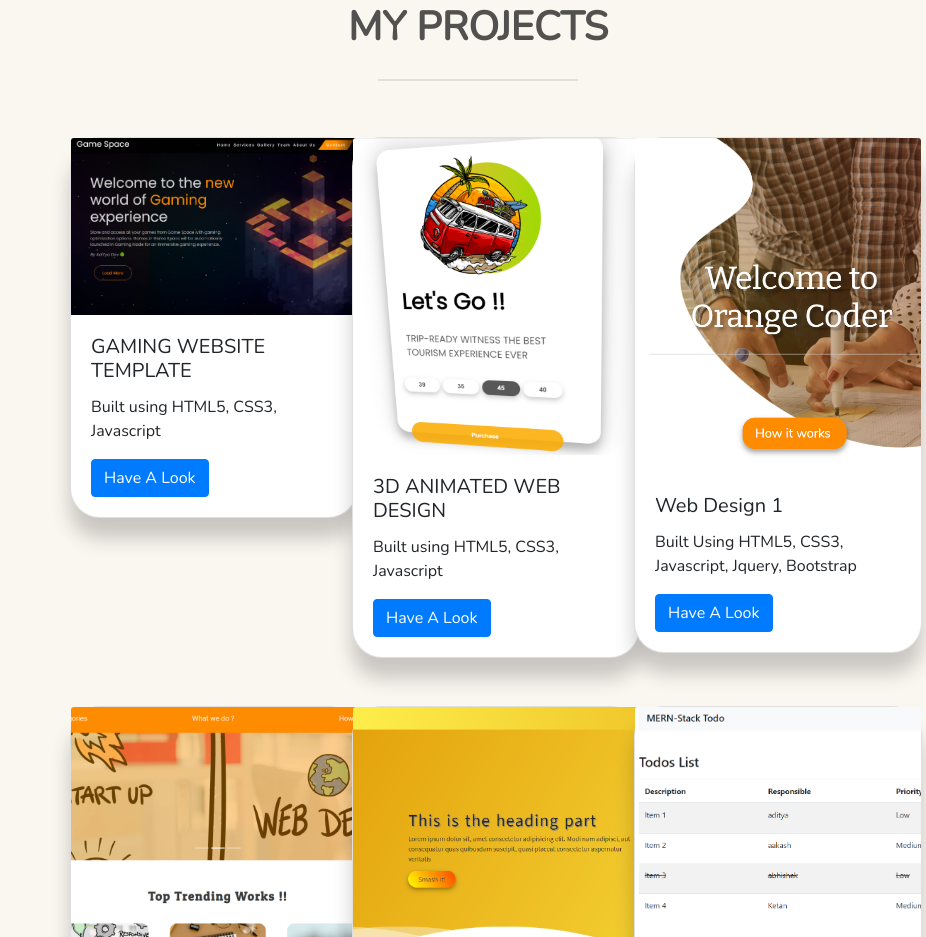
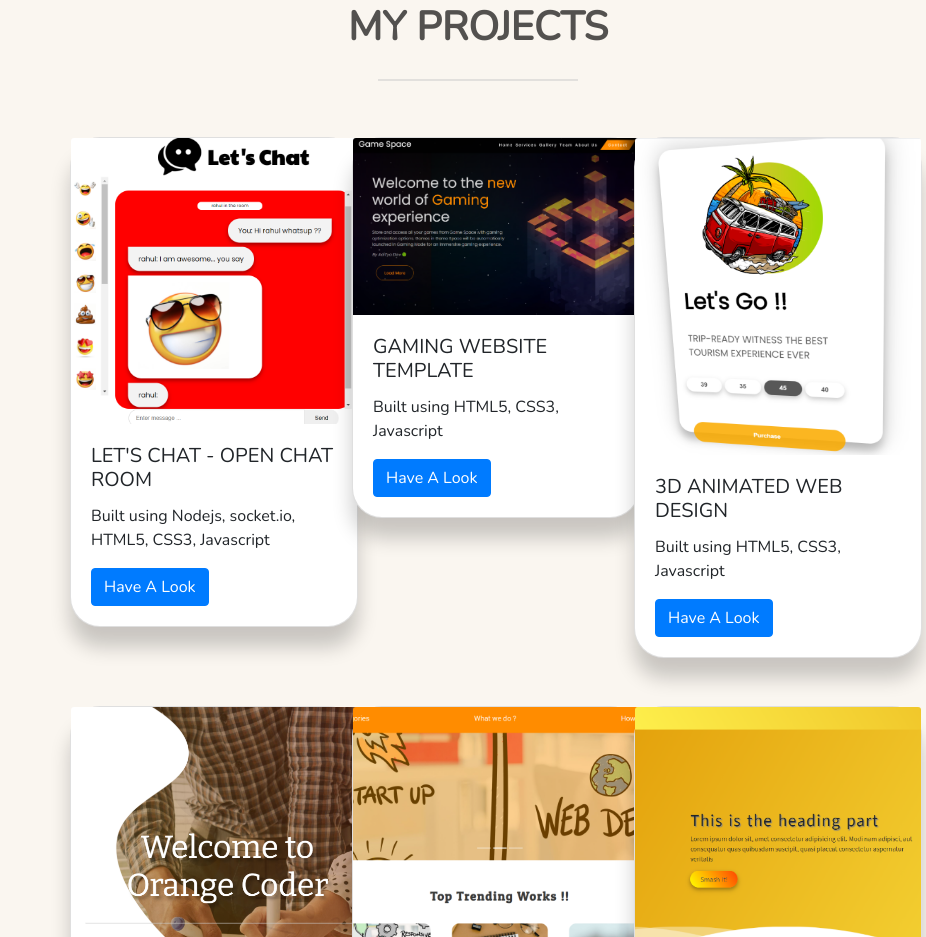
Before and after one commit to adityadev31/My_Web_Portfolio, a plain HTML site: page index.html in a window 1280 px wide. Shown: the part 2848-3785 px from the top of the page, without its empty margins (354-1280 px from the left). Drawn offline with nearby package versions, Linux system fonts and the light colour scheme.

Commit message:
added lets chat - open chat room

```diff
--- a/index.html
+++ b/index.html
@@ -195,6 +195,17 @@
         <div class="row">
 
 
+            <div class="col-lg-4 col-12 mt-5">
+                <div class="card mx-auto" style="width: 18rem; border-radius: 30px; box-shadow: 0 20px 20px rgba(0,0,0,0.2);">
+                    <img src="images/img7.png" class="card-img-top img-fluid" alt="...">
+                    <div class="card-body">
+                      <h5 class="card-title">LET'S CHAT - OPEN CHAT ROOM</h5>
+                      <p class="card-text">Built using Nodejs, socket.io, HTML5, CSS3, Javascript</p>
+                      <a href="https://adichatapp.herokuapp.com/" class="btn btn-primary" target="_blank">Have A Look</a>
+                    </div>
+                </div>
+            </div>
+
 
             <div class="col-lg-4 col-12 mt-5">
                 <div class="card mx-auto" style="width: 18rem; border-radius: 30px; box-shadow: 0 20px 20px rgba(0,0,0,0.2);">
```
Also changed, not shown: images/img7.png (added), 1 other file.
